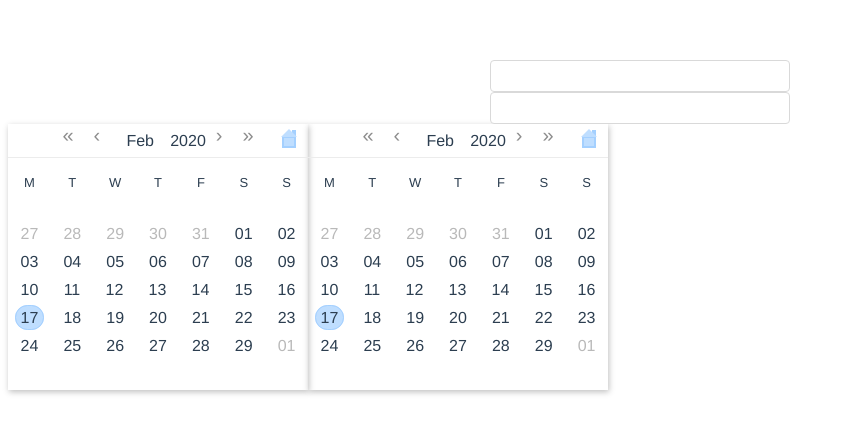
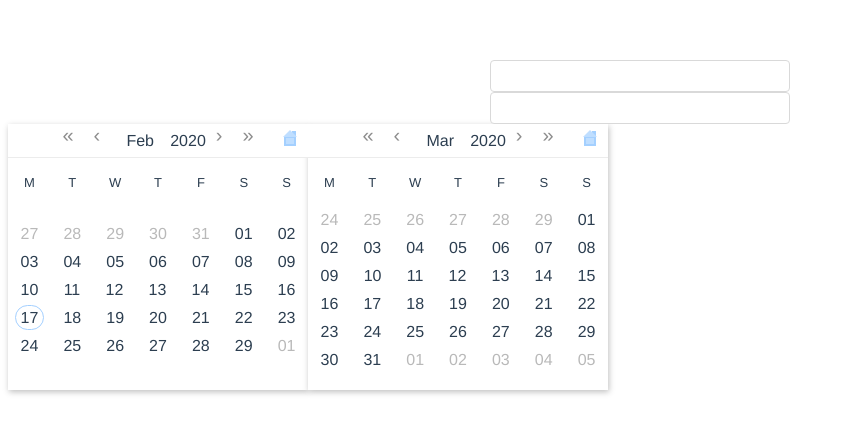
Before and after one commit to spacepatate/vue-space-datetime-picker, a Vue app: page / in a window 1280 px wide. Shown: the top 434 px of the page, without its empty margins (0-847 px from the left). Built offline with nearby package versions, Linux system fonts and the light colour scheme.

Commit message:
Update date-picker

```diff
--- a/src/components/SpaceDatePicker.vue
+++ b/src/components/SpaceDatePicker.vue
@@ -22,20 +22,15 @@
       <div class="weeks" v-for="(week, index) of calendar" :key="`week-${index}`">
         <div class="day"
           v-for="(day, index) of week"
-          @click="clickDay(day)"
+          @click="selectDate(day)"
+          @mouseover="onMouseoverDate(day)"
           :key="`day-${index}`"
           :class="{
-            'prev-month': (day.getMonth() < datetime.getMonth()
-                && day.getFullYear() === datetime.getFullYear())
-              || (day.getFullYear() < datetime.getFullYear()),
-            'next-month': day.getMonth() > datetime.getMonth()
-              && day.getFullYear() >= datetime.getFullYear(),
-            'current-day': day.getFullYear() === currentDatetime.getFullYear()
-                          && day.getMonth() === currentDatetime.getMonth()
-                          && day.getDate() === currentDatetime.getDate(),
-            'selected': day.getFullYear() === datetime.getFullYear()
-                          && day.getMonth() === datetime.getMonth()
-                          && day.getDate() === datetime.getDate(),
+            'prev-month': isPrevMonth(day),
+            'next-month': isNextMonth(day),
+            'current-day': isCurrentDate(day),
+            'selected': isSelectedDate(day),
+            'day-in-range': isDayInRange(day),
           }">
           <span>{{ formatedDayLabel(day) }}</span>
         </div>
@@ -70,6 +65,17 @@ export default {
   },
   props: {
     value: {
+      type: Date,
+      required: false,
+      default: null,
+    },
+
+    rangeDatetimes: {
+      type: Object,
+      required: false,
+    },
+
+    startingDate: {
       type: Date,
       required: false,
       default: null,
@@ -129,6 +135,12 @@ export default {
       required: false,
       default: false,
     },
+
+    mode: {
+      type: String,
+      required: false,
+      default: null,
+    },
   },
   data() {
     return {
@@ -137,18 +149,26 @@ export default {
       weekDays: [],
       datetime: null,
       weekDaysOrder: [],
+      currentOverDate: null,
     };
   },
 
   beforeMount() {
     if (this.value) {
       this.datetime = this.value;
+    } else if (this.startingDate) {
+      this.datetime = this.startingDate;
     } else {
       this.datetime = new Date();
     }
 
     this.init();
     this.initWeekdDays();
+    if (this.mode === 'date-range') {
+      this.$parent.$on('over-on-date', (datetime) => {
+        this.currentOverDate = datetime;
+      });
+    }
   },
 
   computed: {
@@ -192,6 +212,15 @@ export default {
     diffDatesInDays(date1, date2) {
       const timeDiff = date2.getTime() - date1.getTime();
       return timeDiff / (1000 * 3600 * 24);
+    },
+
+    onMouseoverDate(datetime) {
+      if (this.rangeDatetimes.startDatetime
+        && this.rangeDatetimes.endDatetime) {
+        return;
+      }
+      this.$parent.$emit('over-on-date', datetime);
+      this.currentOverDate = datetime;
     },
 
     initWeekdDays() {
@@ -305,14 +334,14 @@ export default {
       return (day.getDate() < 10) ? `0${day.getDate()}` : day.getDate();
     },
 
-    clickDay(day) {
+    selectDate(date) {
       if (this.disabled) {
         return;
       }
       if (this.showTime) {
-        this.$emit('change', day);
+        this.$emit('change', date);
       } else {
-        this.$emit('select', day);
+        this.$emit('select', date);
       }
     },
 
@@ -381,6 +410,65 @@ export default {
       }
       this.$emit('select', datetime);
     },
+
+    // Date in range
+    isDayInRange(date) {
+      if (this.mode !== 'date-range'
+        || (!this.rangeDatetimes.startDatetime && !this.rangeDatetimes.endDatetime)) {
+        return false;
+      }
+      // when only 1 date is defined
+      if ((this.rangeDatetimes.startDatetime && !this.rangeDatetimes.endDatetime)
+        || (!this.rangeDatetimes.startDatetime && this.rangeDatetimes.endDatetime)) {
+        console.log('start date: ', this.rangeDatetimes.startDatetime);
+        console.log('end date: ', this.rangeDatetimes.endDatetime);
+        const pivotDate = this.rangeDatetimes.startDatetime
+          ? this.rangeDatetimes.startDatetime : this.rangeDatetimes.endDatetime;
+        // if current date is between the pivot date and current overed date
+        if (date.getTime() < pivotDate.getTime()
+          && date.getTime() > this.currentOverDate.getTime()) {
+          return true;
+        }
+        if (date.getTime() > pivotDate.getTime()
+          && date.getTime() < this.currentOverDate.getTime()) {
+          return true;
+        }
+      }
+      if (date.getTime() > this.rangeDatetimes.startDatetime
+        && date.getTime() < this.rangeDatetimes.endDatetime) {
+        return true;
+      }
+      return false;
+    },
+
+    isPrevMonth(date) {
+      return (date.getMonth() < this.datetime.getMonth()
+        && date.getFullYear() === this.datetime.getFullYear())
+        || (date.getFullYear() < this.datetime.getFullYear());
+    },
+
+    isNextMonth(date) {
+      return date.getMonth() > this.datetime.getMonth()
+        && date.getFullYear() >= this.datetime.getFullYear();
+    },
+
+    isCurrentDate(date) {
+      return date.getFullYear() === this.currentDatetime.getFullYear()
+        && date.getMonth() === this.currentDatetime.getMonth()
+        && date.getDate() === this.currentDatetime.getDate();
+    },
+
+    isSelectedDate(date) {
+      if (this.mode === 'date-range') {
+        if (!this.rangeDatetimes.startDatetime
+          || !this.rangeDatetimes.endDatetime) {
+          return false;
+        }
+      }
+      return date.getFullYear() === this.datetime.getFullYear()
+        && date.getMonth() === this.datetime.getMonth()
+        && date.getDate() === this.datetime.getDate();
+    },
   },
 };
 </script>
@@ -405,8 +493,8 @@ export default {
   }
 
   .icon.home {
-    height: 8px;
-    width: 10px;
+    height: 6px;
+    width: 8px;
   }
   .icon.home:after,
   .icon.home:before,
@@ -416,17 +504,17 @@ export default {
   }
 
   .icon.home:after {
-    height: 2px;
-    left: 8px;
-    top: -8px;
+    height: 1px;
+    left: 6px;
+    top: -7px;
   }
 
   .icon.home:before {
-    border-bottom: 8px solid #bfdeff;
-    border-left: 8px solid transparent;
-    border-right: 8px solid transparent;
-    border-top: 12px solid transparent;
-    height: 0;
+    border-bottom: 7px solid #bfdeff;
+    border-left: 7px solid transparent;
+    border-right: 7px solid transparent;
+    border-top: 13px solid transparent;
+    height: 0px;
     left: -3px;
     top: -21px;
     width: 0;
@@ -455,6 +543,7 @@ export default {
     display: flex;
     flex-direction: column;
     width: 300px;
+    background: #fff;
     box-shadow: 1px 2px 6px 0px #bfbfbf;
 
     a.icon.home {
@@ -498,6 +587,10 @@ export default {
             border: 1px solid #a4d0ff;
           }
         }
+
+        &.day-in-range {
+          background: #ececec;
+        }
       }
     }
 
@@ -505,6 +598,7 @@ export default {
       display: inline-flex;
       justify-content: center;
       position: relative;
+      background: white;
       border-bottom: 1px solid #ececec;
       .current-month-year-label {
         display: inline-flex;
```
